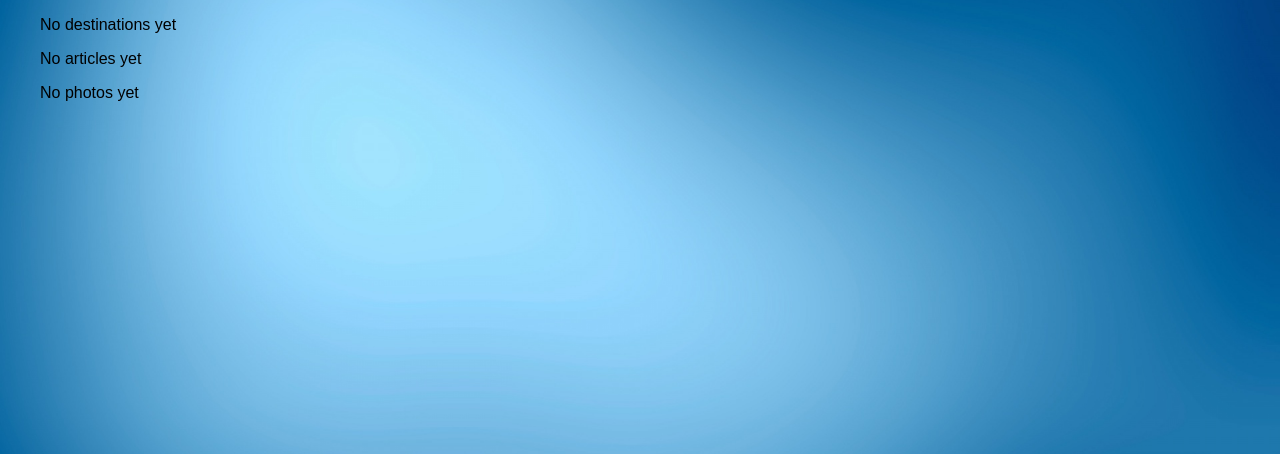
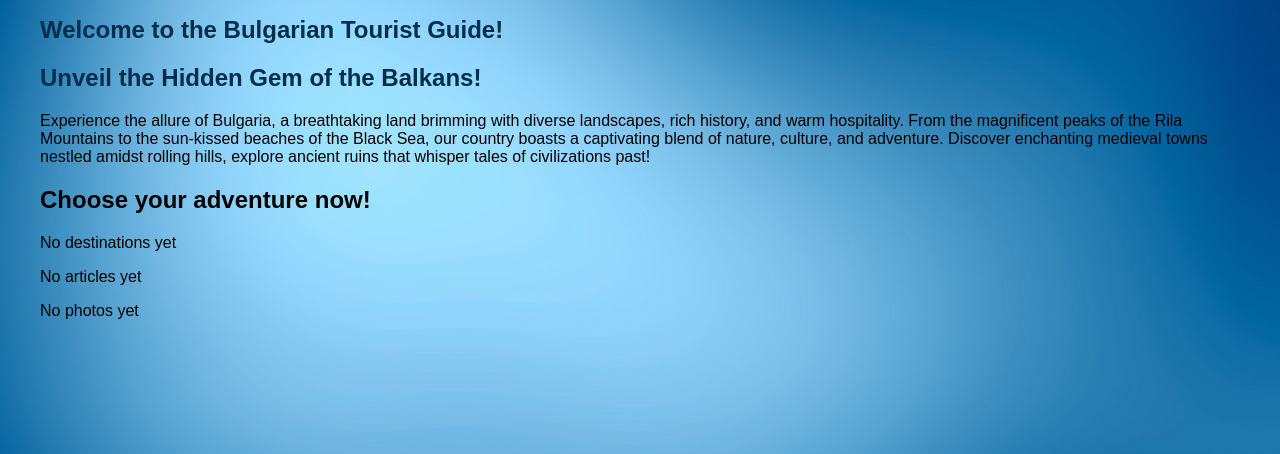
Before and after one commit to Funcrow1349/bg_tourism_guide, a Django app: page / in a window 1280 px wide. Shown: the part 93-547 px from the top of the page. Run offline with Django 4.2, Linux system fonts and the light colour scheme; data that the repository does not hold is empty.

Commit message:
Initial commit

```diff
--- a/bg_tourism_guide/auth_app/forms.py
+++ b/bg_tourism_guide/auth_app/forms.py
@@ -28,3 +28,7 @@ class UserEditForm(forms.ModelForm):
     class Meta:
         model = CustomUser
         fields = ['username', 'gender', 'bio', 'profile_picture']
+
+    def __init__(self, *args, **kwargs):
+        super().__init__(*args, **kwargs)
+        self.fields['profile_picture'].widget.attrs.update({'accept': 'image/*', 'class': 'file-input'})
--- a/templates/auth_app/edit_profile_page.html
+++ b/templates/auth_app/edit_profile_page.html
@@ -1,7 +1,7 @@
 {% extends 'base.html' %}
 {% block content %}
     <section id="edit-profile-page" class="content auth">
-        <form id="edit" method="post" action="{% url 'user edit' pk=user.id %}">
+        <form id="edit" method="post" action="{% url 'user edit' pk=user.id %}" enctype="multipart/form-data">
             <div class="container">
                 <h1>Edit Profile</h1>
                 {{ form.as_p }}
--- a/templates/common/index.html
+++ b/templates/common/index.html
@@ -1,6 +1,20 @@
 {% extends 'base.html' %}
 {% load static %}
 {% block content %}
+    <div class="introduction">
+    <div class="centered-content">
+        <h1>Welcome to the Bulgarian Tourist Guide!</h1>
+        <h1>Unveil the Hidden Gem of the Balkans!</h1>
+        <p> Experience the allure of Bulgaria, a breathtaking land brimming with diverse landscapes, rich history, and warm
+            hospitality. From the magnificent peaks of the Rila Mountains to the sun-kissed beaches of the Black Sea, our
+            country boasts a captivating blend of nature, culture, and adventure. Discover enchanting medieval towns nestled
+            amidst rolling hills, explore ancient ruins that whisper tales of civilizations past!</p>
+
+        <h2>Choose your adventure now!</h2>
+    </div>
+</div>
+
+
 
     {% if not destinations %}
         <p class="no-destinations">No destinations yet</p>
--- a/templates/destinations/destination_details.html
+++ b/templates/destinations/destination_details.html
@@ -11,7 +11,8 @@
             {% if request.user == destination.author %}
             <a href="{% url 'edit destination' destination.slug %}">
                 <button>Edit</button>
-            </a>{% endif %}
+            </a>
+            {% endif %}
 
             <!-- Delete button -->
             <a href="{% url 'delete destination' destination.slug %}">
```
